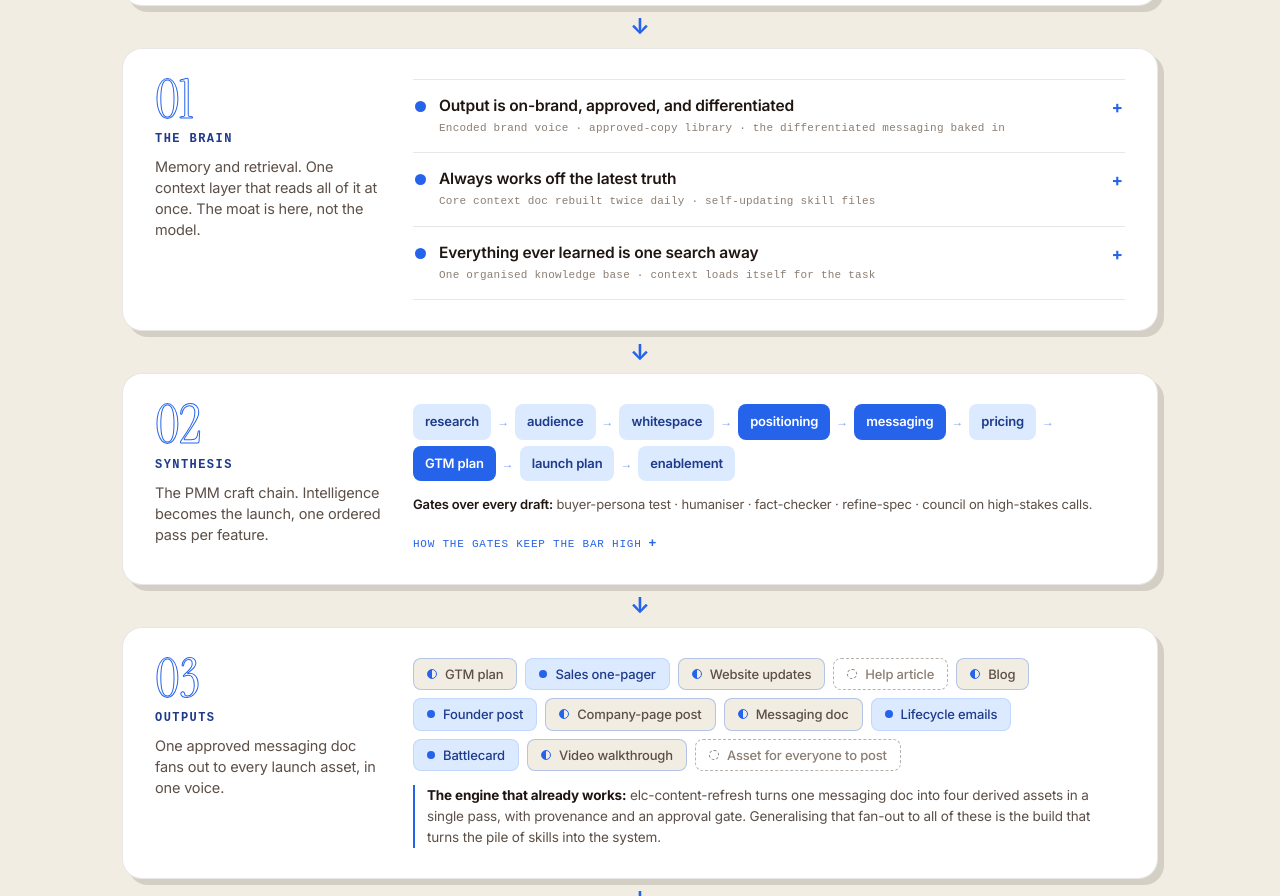
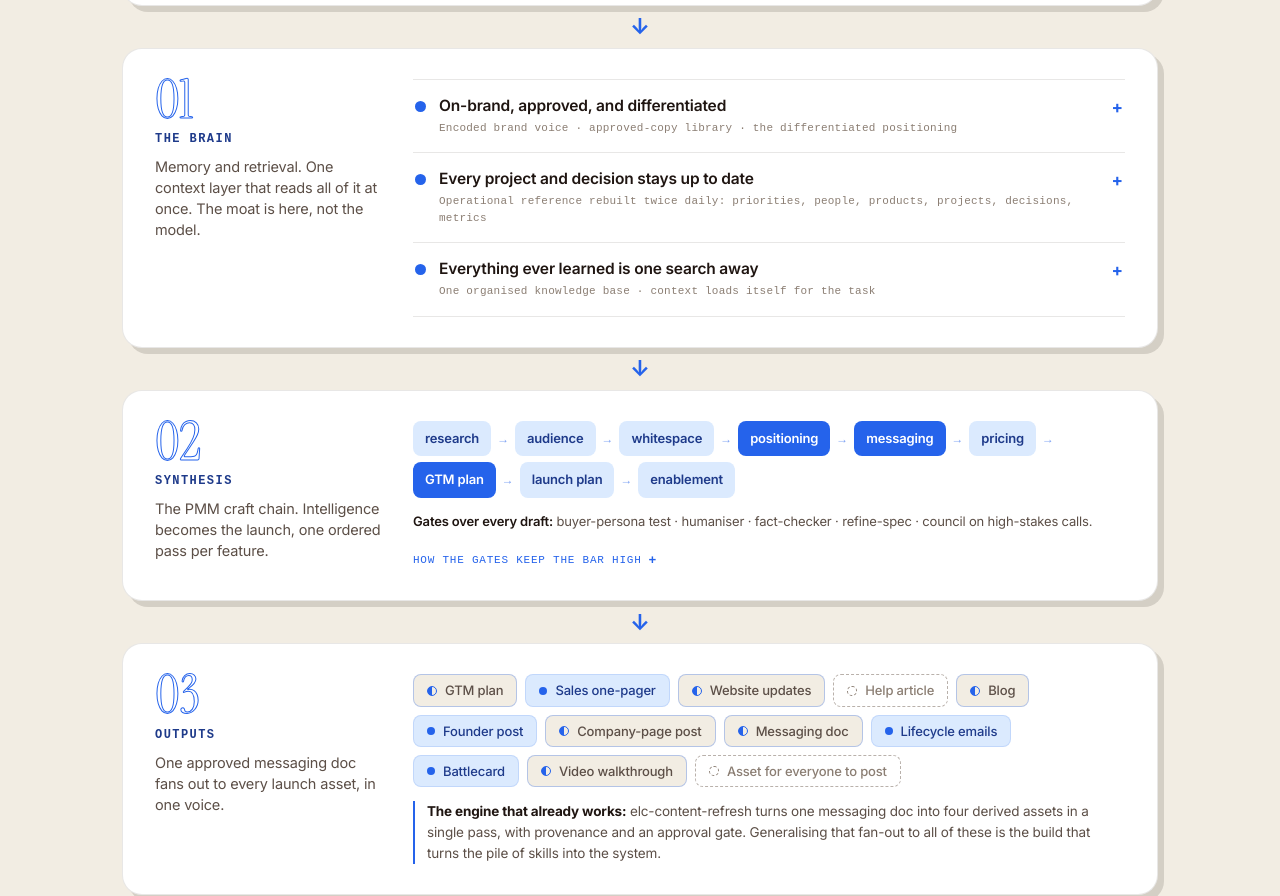
Before and after one commit to freewillythe4th/willmulholland-com, a plain HTML site: page system.html in a window 1280 px wide. Shown: the part 1311-2207 px from the top of the page. Drawn offline with Linux system fonts and the light colour scheme.

Commit message:
system: brain rows - drop Output lead, reframe latest-truth as projects+decisions from op ref contents

```diff
--- a/system.html
+++ b/system.html
@@ -314,13 +314,13 @@
       <div class="acc-list">
 
         <details class="acc">
-          <summary><i class="dot run"></i><span class="acc-h"><span class="acc-t">Output is on-brand, approved, and differentiated</span><span class="acc-src">Encoded brand voice &middot; approved-copy library &middot; the differentiated messaging baked in</span></span></summary>
+          <summary><i class="dot run"></i><span class="acc-h"><span class="acc-t">On-brand, approved, and differentiated</span><span class="acc-src">Encoded brand voice &middot; approved-copy library &middot; the differentiated positioning</span></span></summary>
           <div class="acc-body"><p>Every draft comes out in the brand voice, consistent with the copy already signed off, and carrying the differentiated positioning, not the generic line any competitor could write.</p></div>
         </details>
 
         <details class="acc">
-          <summary><i class="dot run"></i><span class="acc-h"><span class="acc-t">Always works off the latest truth</span><span class="acc-src">Core context doc rebuilt twice daily &middot; self-updating skill files</span></span></summary>
-          <div class="acc-body"><p>One core document covering the live product, roadmap, people, decisions and priorities is rebuilt twice a day from the latest meetings, and each skill updates its own notes after every use, so the system sharpens over time instead of starting cold.</p></div>
+          <summary><i class="dot run"></i><span class="acc-h"><span class="acc-t">Every project and decision stays up to date</span><span class="acc-src">Operational reference rebuilt twice daily: priorities, people, products, projects, decisions, metrics</span></span></summary>
+          <div class="acc-body"><p>One reference covering the live priorities, the people, the products and projects, the decisions made and why, and the latest metrics is rebuilt twice a day from the latest meetings, so the work never runs off stale context. Each skill also keeps its own notes current, so the system sharpens over time instead of starting cold.</p></div>
         </details>
 
         <details class="acc">
```
